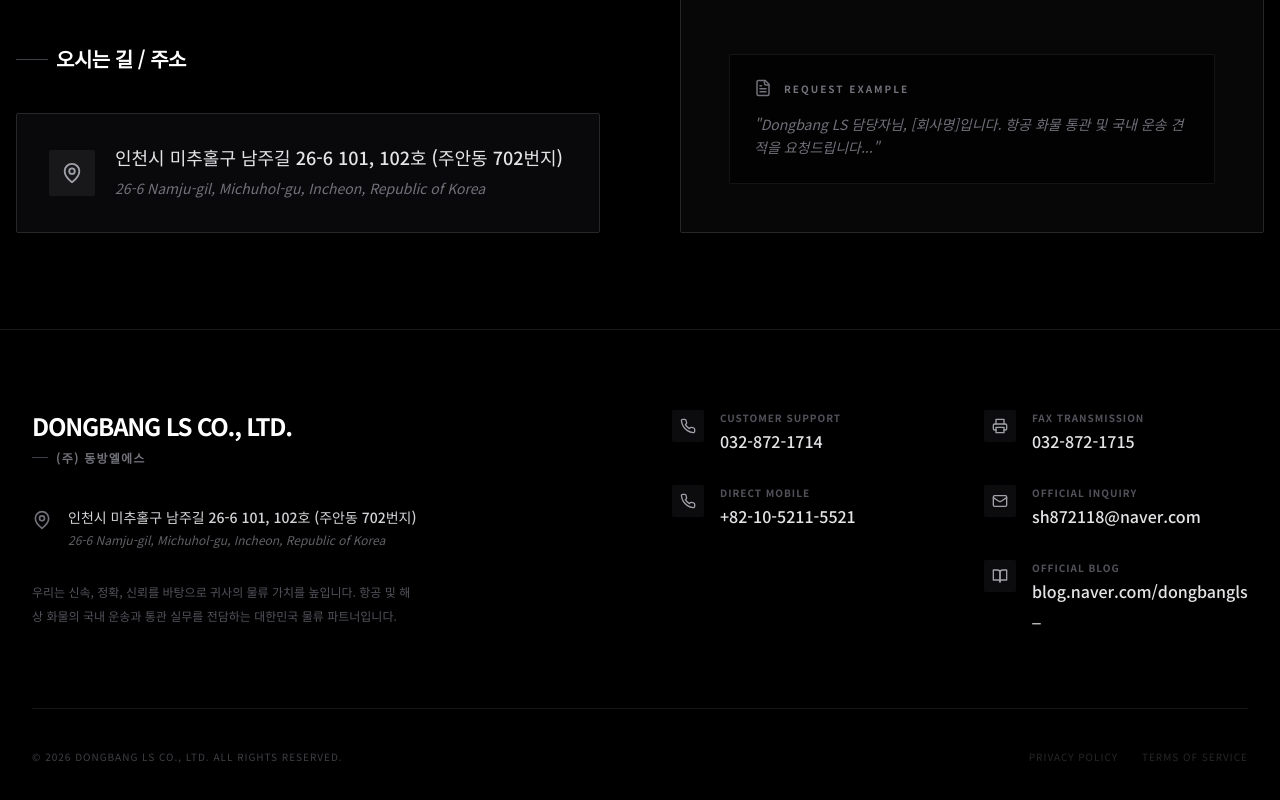
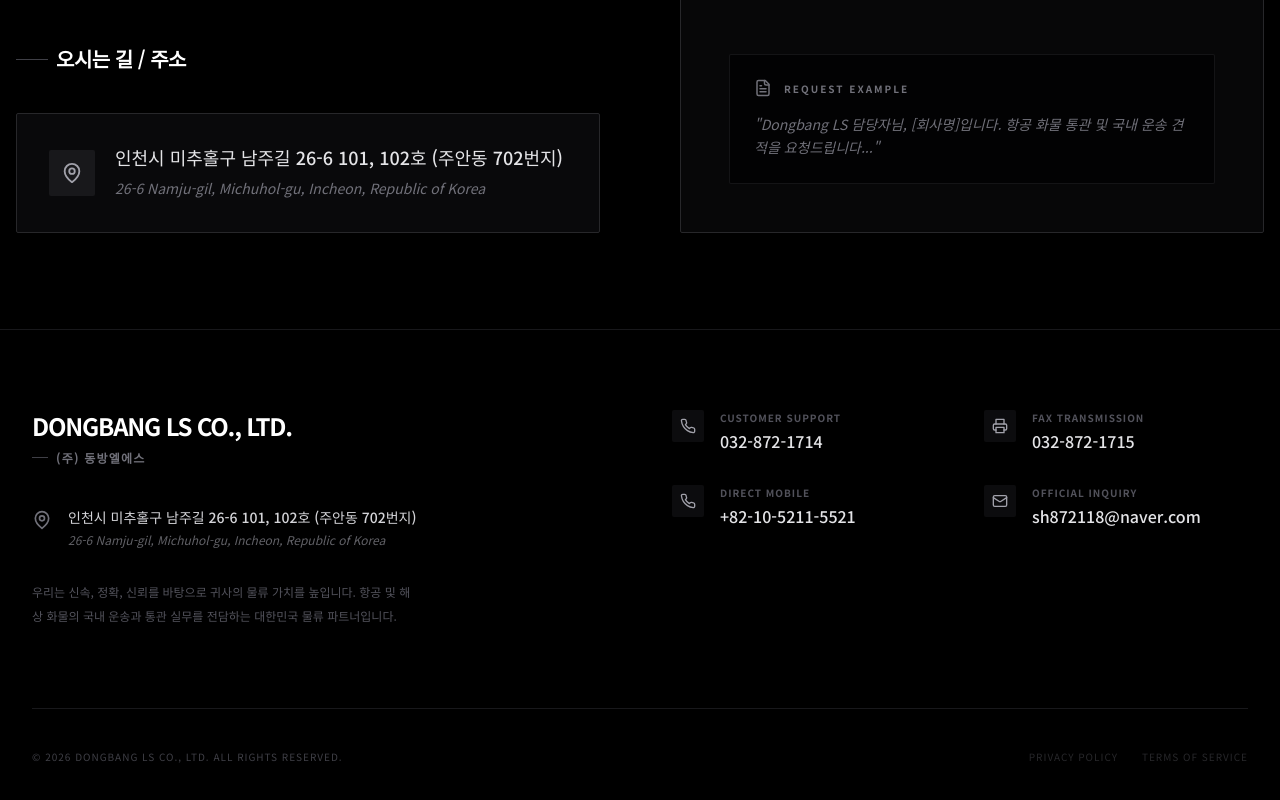
Before and after one commit to Jun7892/DBLS, a React (Vite) app: page /#/contact in a window 1280 px wide. Shown: the part 1088-1888 px from the top of the page. Built offline with nearby package versions, Linux system fonts and the light colour scheme.

Commit message:
fix: Remove obsolete blog link from footer
The official blog link in the footer was no longer relevant and has been removed to streamline the contact information.

```diff
--- a/components/Footer.tsx
+++ b/components/Footer.tsx
@@ -1,5 +1,5 @@
 import React from 'react';
-import { Mail, Phone, Printer, MapPin, BookOpen } from 'lucide-react';
+import { Mail, Phone, Printer, MapPin } from 'lucide-react';
 
 const Footer: React.FC = () => {
   return (
@@ -74,17 +74,6 @@
                   </a>
                 </div>
               </div>
-              <div className="flex items-start gap-4">
-                <div className="p-2 bg-zinc-900/50 rounded-sm">
-                  <BookOpen size={16} className="text-zinc-400" />
-                </div>
-                <div>
-                  <p className="text-[10px] text-zinc-600 uppercase tracking-widest font-bold mb-1">Official Blog</p>
-                  <a href="https://blog.naver.com/dongbangls_" target="_blank" rel="noopener noreferrer" className="text-zinc-200 hover:text-white transition-colors text-base font-medium break-all">
-                    blog.naver.com/dongbangls_
-                  </a>
-                </div>
-              </div>
             </div>
           </div>
         </div>
```
